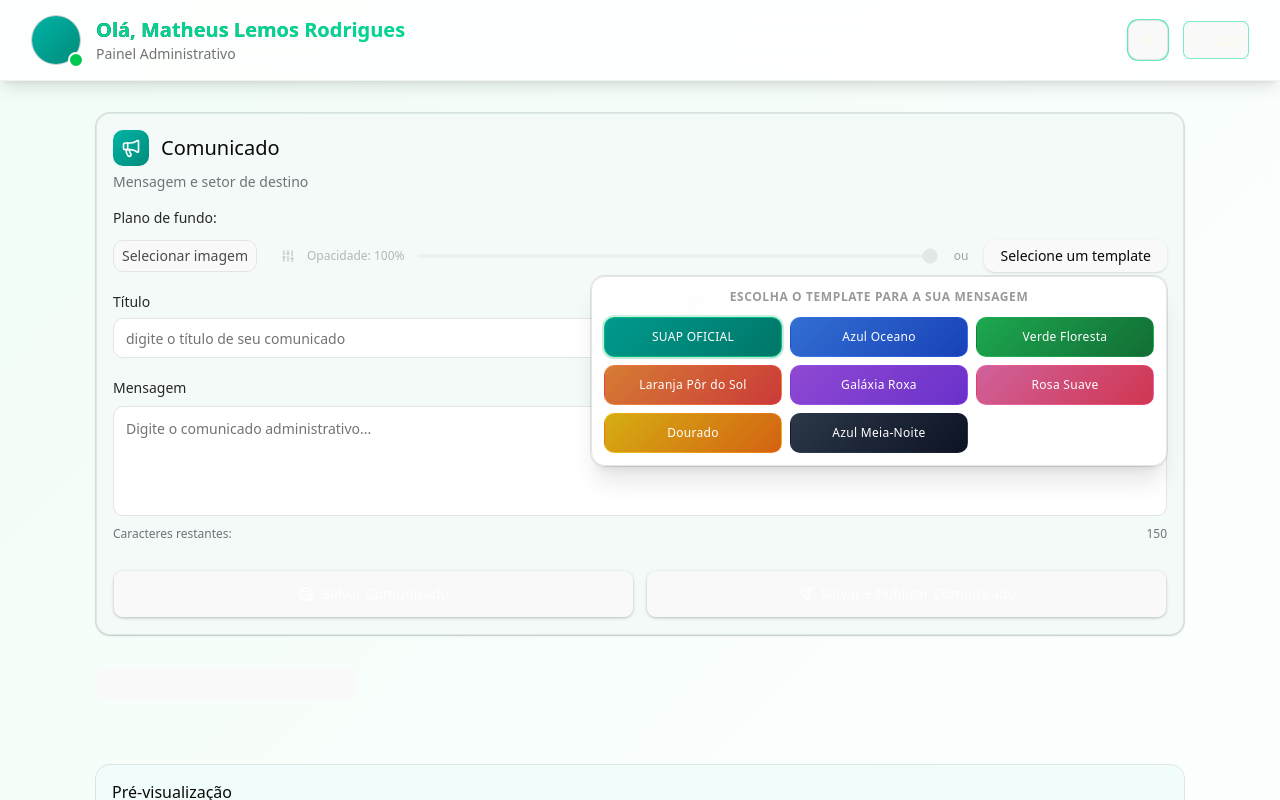
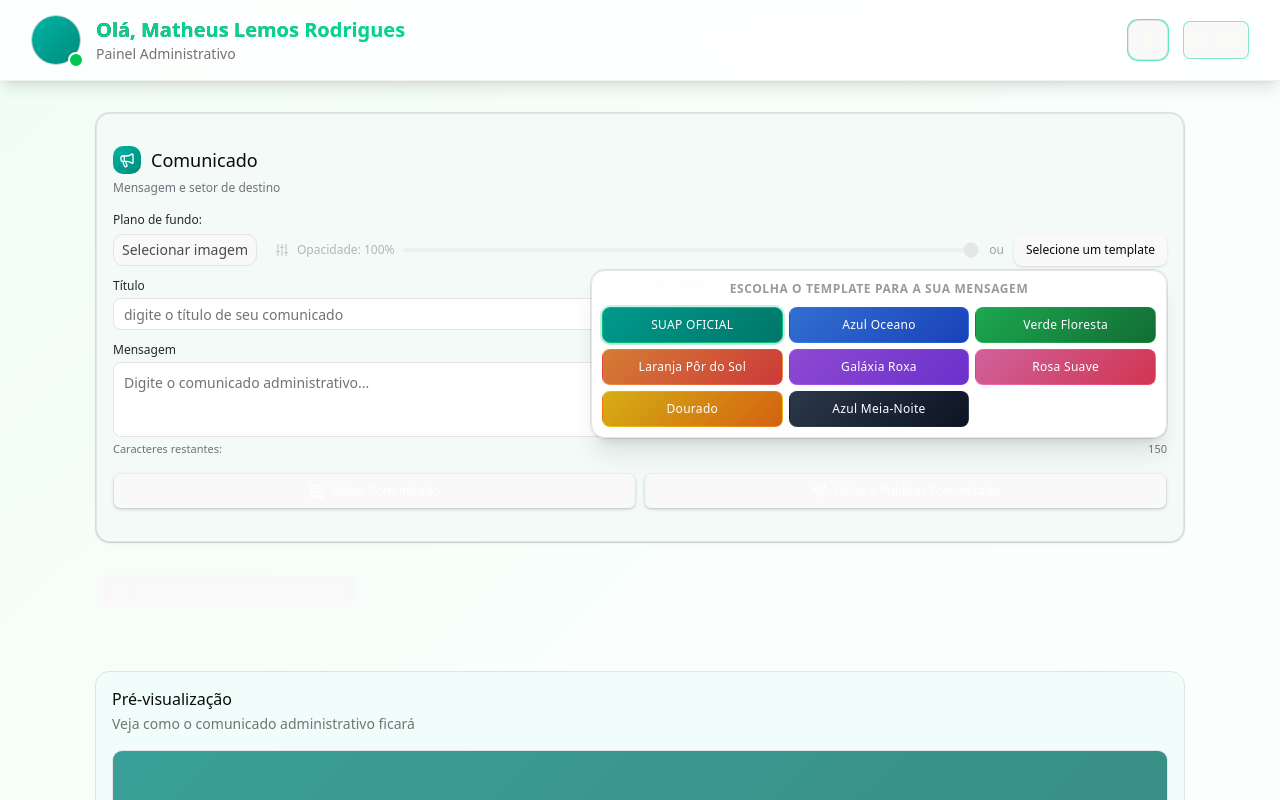
Before and after one commit to leosilva/notifica-frontend, a React (Vite) app: page /comunicados/criar in a window 1280 px wide. Both pictures are taken after a click on the button "Selecione um template". Shown: the top 800 px of the page. Built offline with nearby package versions, Linux system fonts and the light colour scheme; no server answers.

Commit message:
fix: announcement menssage area

```diff
--- a/src/modules/components/announcement-message/announcement-message.view.tsx
+++ b/src/modules/components/announcement-message/announcement-message.view.tsx
@@ -113,11 +113,6 @@ const AdminMessageArea = memo((props: Types) => {
     id,
   });
 
-  const imageUrl = useMemo(() => {
-    if (!uploadedImage) return null;
-    return URL.createObjectURL(uploadedImage);
-  }, [uploadedImage]);
-
   const Templates = useMemo(() => {
     return TEMPLATES.map((info) => {
       const isSelected = template === info.color;
@@ -129,7 +124,7 @@ const AdminMessageArea = memo((props: Types) => {
             setTemplate(info.color);
             removeImage();
           }}
-          className={`relative flex w-full h-10 rounded-lg transition-all duration-200 hover:scale-[1.02] active:scale-[0.98] group border outline-none cursor-pointer overflow-hidden ${
+          className={`relative flex w-full h-9 rounded-md transition-all duration-200 hover:scale-[1.02] active:scale-[0.98] group border outline-none cursor-pointer overflow-hidden ${
             isSelected
               ? 'border-emerald-500 shadow-sm ring-2 ring-emerald-500/20 z-10'
               : 'border-black/5 hover:border-black/20 dark:hover:border-white/20'
@@ -149,37 +144,37 @@ const AdminMessageArea = memo((props: Types) => {
   return (
     <Card className="lg:w-full bg-[#f4faf7] dark:bg-emerald-950 border border-emerald-900/10 shadow-sm rounded-xl">
       <form onSubmit={handleSubmit} encType="multipart/form-data">
-        <CardHeader className="pb-4">
-          <CardTitle className="flex items-center gap-3 text-xl">
+        <CardHeader className="p-4 pb-2">
+          <CardTitle className="flex items-center gap-2.5 text-lg">
             <div
-              className="p-2 rounded-lg"
+              className="p-1.5 rounded-lg"
               style={{
                 background: 'linear-gradient(135deg, #00b4a6, #008b7a)',
               }}
             >
-              <Megaphone className="h-5 w-5 text-white" />
+              <Megaphone className="h-4 w-4 text-white" />
             </div>
             Comunicado
           </CardTitle>
-          <CardDescription className="text-zinc-500 text-sm mt-0.5">
+          <CardDescription className="text-zinc-500 text-xs mt-0.5">
             Mensagem e setor de destino
           </CardDescription>
         </CardHeader>
 
-        <CardContent className="space-y-5">
-          <div className="space-y-3">
-            <Label className="text-sm font-medium text-zinc-800 dark:text-zinc-200">
+        <CardContent className="p-4 pt-2 space-y-3">
+          <div className="space-y-1.5">
+            <Label className="text-xs font-medium text-zinc-800 dark:text-zinc-200">
               Plano de fundo:
             </Label>
 
-            <div className="flex flex-wrap items-center gap-4">
+            <div className="flex flex-wrap items-center gap-2.5">
               <Upload
                 uploadedImage={uploadedImage}
                 setUploadedImage={setUploadedImage}
               />
 
               <div
-                className={`flex items-center gap-3 flex-1 min-w-[220px] transition-opacity duration-300 ${
+                className={`flex items-center gap-2 flex-1 min-w-[180px] transition-opacity duration-300 ${
                   uploadedImage
                     ? 'opacity-100'
                     : 'opacity-40 pointer-events-none'
@@ -209,7 +204,7 @@ const AdminMessageArea = memo((props: Types) => {
                   render={
                     <Button
                       type="button"
-                      className="px-4 py-2 bg-white hover:bg-zinc-50 text-zinc-700 border border-zinc-200 shadow-sm rounded-lg text-sm font-medium transition-colors"
+                      className="h-8 px-3 bg-white hover:bg-zinc-50 text-zinc-700 border border-zinc-200 shadow-sm rounded-md text-xs font-medium transition-colors"
                       variant="outline"
                     />
                   }
@@ -218,16 +213,16 @@ const AdminMessageArea = memo((props: Types) => {
                 </DropdownMenuTrigger>
 
                 <DropdownMenuPortal>
-                  <DropdownMenuContent className="w-xl max-w-[95vw] bg-popover/95 backdrop-blur-sm border border-border p-2 rounded-xl shadow-xl">
+                  <DropdownMenuContent className="w-xl max-w-[95vw] bg-popover/95 backdrop-blur-sm border border-border p-1.5 rounded-xl shadow-xl">
                     <DropdownMenuGroup>
-                      <DropdownMenuLabel className="pb-2 pt-1 text-xs font-semibold text-black/40 dark:text-white/40 text-center tracking-wider uppercase">
+                      <DropdownMenuLabel className="pb-1.5 pt-1 text-xs font-semibold text-black/40 dark:text-white/40 text-center tracking-wider uppercase">
                         Escolha o template para a sua mensagem
                       </DropdownMenuLabel>
 
                       <DropdownMenuRadioGroup
                         value={template}
                         onValueChange={setTemplate}
-                        className="grid grid-cols-3 gap-2 p-1"
+                        className="grid grid-cols-3 gap-1.5 p-1"
                       >
                         {Templates}
                       </DropdownMenuRadioGroup>
@@ -236,32 +231,19 @@ const AdminMessageArea = memo((props: Types) => {
                 </DropdownMenuPortal>
               </DropdownMenu>
             </div>
-
-            {uploadedImage && (
-              <div className="relative w-full max-w-sm h-32 rounded-xl overflow-hidden border border-teal-200 dark:border-emerald-700 shadow-md dark:bg-zinc-900">
-                <div
-                  className="absolute inset-0 bg-cover bg-center transition-opacity duration-150"
-                  style={{
-                    backgroundImage: `url(${imageUrl})`,
-                    opacity: opacity / 100,
-                  }}
-                />
-                <div
-                  className="absolute inset-0 bg-black/20"
-                  style={{ opacity: opacity / 100 }}
-                />
-              </div>
-            )}
           </div>
 
-          <div className="grid grid-cols-1 md:grid-cols-2 gap-4">
-            <div className="space-y-1.5">
-              <Label htmlFor="titulo" className="text-sm font-medium text-zinc-800 dark:text-zinc-200">
+          <div className="grid grid-cols-1 md:grid-cols-2 gap-3">
+            <div className="space-y-1">
+              <Label
+                htmlFor="titulo"
+                className="text-xs font-medium text-zinc-800 dark:text-zinc-200"
+              >
                 Título
               </Label>
               <Input
                 name="titulo"
-                className="w-full bg-white dark:bg-zinc-900 border border-zinc-200 dark:border-zinc-800 rounded-lg h-10 px-3 text-sm focus-visible:ring-1 focus-visible:ring-emerald-500"
+                className="w-full bg-white dark:bg-zinc-900 border border-zinc-200 dark:border-zinc-800 rounded-md h-8 px-2.5 text-xs focus-visible:ring-1 focus-visible:ring-emerald-500"
                 value={title}
                 onChange={handleTitleChange}
                 id="titulo"
@@ -270,13 +252,16 @@ const AdminMessageArea = memo((props: Types) => {
               />
             </div>
 
-            <div className="space-y-1.5">
-              <Label htmlFor="url" className="text-sm font-medium text-zinc-800 dark:text-zinc-200">
+            <div className="space-y-1">
+              <Label
+                htmlFor="url"
+                className="text-xs font-medium text-zinc-800 dark:text-zinc-200"
+              >
                 URL (opcional)
               </Label>
               <Input
                 name="url"
-                className="w-full bg-white dark:bg-zinc-900 border border-zinc-200 dark:border-zinc-800 rounded-lg h-10 px-3 text-sm focus-visible:ring-1 focus-visible:ring-emerald-500"
+                className="w-full bg-white dark:bg-zinc-900 border border-zinc-200 dark:border-zinc-800 rounded-md h-8 px-2.5 text-xs focus-visible:ring-1 focus-visible:ring-emerald-500"
                 value={url ?? ''}
                 onChange={(e) => setUrl(e.target.value)}
                 id="url"
@@ -286,8 +271,11 @@ const AdminMessageArea = memo((props: Types) => {
             </div>
           </div>
 
-          <div className="space-y-2">
-            <Label htmlFor="admin-message" className="text-sm font-medium text-zinc-800 dark:text-zinc-200">
+          <div className="space-y-1">
+            <Label
+              htmlFor="admin-message"
+              className="text-xs font-medium text-zinc-800 dark:text-zinc-200"
+            >
               Mensagem
             </Label>
             <Textarea
@@ -296,26 +284,30 @@ const AdminMessageArea = memo((props: Types) => {
               placeholder="Digite o comunicado administrativo..."
               value={message}
               onChange={handleMessageChange}
-              className="w-full bg-white dark:bg-zinc-900 border border-zinc-200 dark:border-zinc-800 rounded-lg p-3 text-sm min-h-[110px] resize-none focus-visible:ring-1 focus-visible:ring-emerald-500"
+              className="w-full bg-white dark:bg-zinc-900 border border-zinc-200 dark:border-zinc-800 rounded-md p-2.5 text-xs min-h-[75px] resize-none focus-visible:ring-1 focus-visible:ring-emerald-500"
               maxLength={150}
             />
-            <div className="flex justify-between items-center text-xs text-zinc-500 pt-0.5">
+            <div className="flex justify-between items-center text-[11px] text-zinc-500">
               <span>Caracteres restantes:</span>
-              <span className={message.length > 130 ? 'text-orange-500 font-semibold' : ''}>
+              <span
+                className={
+                  message.length > 130 ? 'text-orange-500 font-semibold' : ''
+                }
+              >
                 {150 - message.length}
               </span>
             </div>
           </div>
 
-          <div className="flex flex-col sm:flex-row gap-3 pt-2">
+          <div className="flex flex-col sm:flex-row gap-2 pt-1">
             <Button
               type="submit"
               name="action"
               value="save"
               disabled={isSubmitting}
-              className="flex-1 bg-[#2d9d78] hover:bg-[#258565] text-white font-medium h-12 rounded-lg shadow-sm flex items-center justify-center gap-2 transition-colors disabled:opacity-50 disabled:cursor-not-allowed"
+              className="flex-1 bg-[#2d9d78] hover:bg-[#258565] text-white font-medium h-9 text-xs rounded-md shadow-sm flex items-center justify-center gap-1.5 transition-colors disabled:opacity-50 disabled:cursor-not-allowed"
             >
-              <Save className="h-4 w-4" />
+              <Save className="h-3.5 w-3.5" />
               {isSubmitting ? 'Salvando...' : 'Salvar Comunicado'}
             </Button>
             <Button
@@ -323,9 +315,9 @@ const AdminMessageArea = memo((props: Types) => {
               name="action"
               value="publish"
               disabled={isSubmitting}
-              className="flex-1 bg-[#0b8559] hover:bg-[#096e49] text-white font-medium h-12 rounded-lg shadow-sm flex items-center justify-center gap-2 transition-colors disabled:opacity-50 disabled:cursor-not-allowed"
+              className="flex-1 bg-[#0b8559] hover:bg-[#096e49] text-white font-medium h-9 text-xs rounded-md shadow-sm flex items-center justify-center gap-1.5 transition-colors disabled:opacity-50 disabled:cursor-not-allowed"
             >
-              <Send className="h-4 w-4" />
+              <Send className="h-3.5 w-3.5" />
               {isSubmitting ? 'Publicando...' : 'Salvar e Publicar Comunicado'}
             </Button>
           </div>
```
